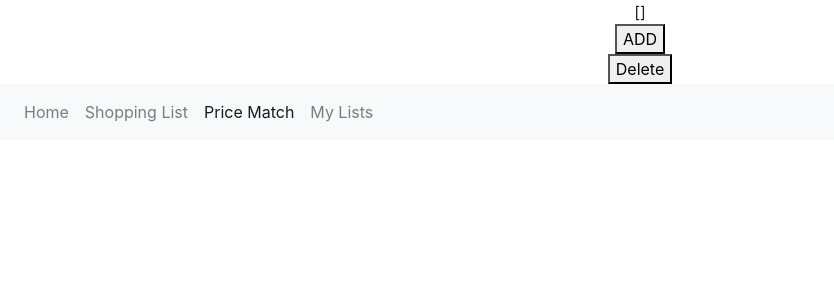
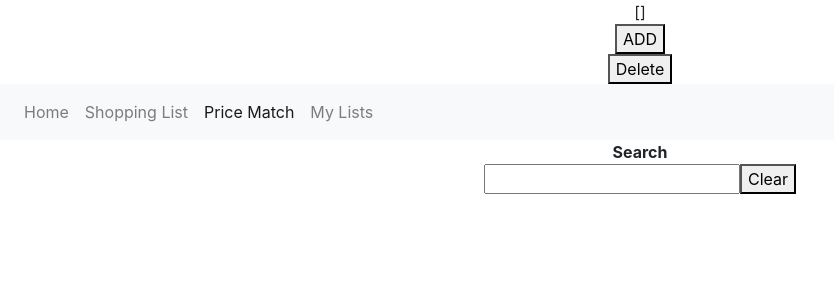
Before and after one commit to GroSavvy/GroSavvy, a React (Create React App) app: page /pricematch in a window 1280 px wide. Shown: the top 300 px of the page, without its empty margins (0-834 px from the left). Built offline with nearby package versions, Linux system fonts and the light colour scheme.

Commit message:
price match halfway

```diff
--- a/src/App.js
+++ b/src/App.js
@@ -9,7 +9,6 @@ import MyLists from "./pages/MyLists";
 import { useData } from "./data/dataProvider";
 
 function App() {
-
   const { myLists, addNewList, clearMyLists } = useData();
   const submit = (e) => {
     e.preventDefault();
@@ -34,7 +33,7 @@ function App() {
       <Routes>
         <Route path="/" element={<Home />} />
         <Route path="home" element={<Home />} />
-        <Route path="pricematch" element={<PriceMatch />} />
+        <Route path="pricematch" element={<PriceMatch />}/>
         <Route path="shoppinglist" element={<ShoppingList />} />
         <Route path="mylists" element={<MyLists />} />
       </Routes>
--- a/src/components/SearchBar.js
+++ b/src/components/SearchBar.js
@@ -1,39 +1,51 @@
-// import React, { useState } from "react";
-// import { useData } from "../data/dataProvider";
+import React, { useState } from "react";
+import { useData } from "../data/dataProvider";
 
-// export default function SearchBar() {
-//   const { data } = useData();
-//   const [input, setInput] = useState("");
+export default function SearchBar({ onSearch = (f) => f }) {
+  const { items } = useData();
+  const [input, setInput] = useState("");
 
-//   const sellingItems = categories
-//     .map((name) => data[name])
-//     .flat()
-//     .map((item) => item.name.toLowerCase());
+  const [filterDisplay, setFilterDisplay] = useState([]);
 
-//   const [filterDisplay, setFilterDisplay] = useState([]);
-//   const onChangeInput = (e) => {
-//     if (e !== "") {
-//       let newList = [];
-//       setInput(e);
-//       newList = sellingItems.filter((name) =>
-//         name.includes(input.toLowerCase())
-//       );
-//       setFilterDisplay(newList);
-//     } else {
-//       setFilterDisplay([]);
-//     }
-//   };
-//   return (
-//     <div>
-//       <strong>Search </strong>
-//       Item Name <input onChange={(e) => onChangeInput(e.target.value)} />
-//       {filterDisplay.map((key, i) => {
-//         return (
-//           <div key={i}>
-//             <li>{key}</li>
-//           </div>
-//         );
-//       })}
-//     </div>
-//   );
-// }
+  const onClickItem = (e, key) => {
+    setInput(e.target.innerText);
+    onSearch(key);
+    setFilterDisplay([]);
+  };
+
+  const onClearInput = (e) => {
+    e.preventDefault();
+    setInput("");
+    setFilterDisplay([]);
+    onSearch();
+  };
+
+  const onChangeInput = (e) => {
+    if (e !== "") {
+      let newList = [];
+      setInput(e);
+      newList = items.filter((item) =>
+        item.keyWords.includes(input.toLowerCase())
+      );
+      setFilterDisplay(newList);
+    } else {
+      setFilterDisplay([]);
+    }
+  };
+  return (
+    <div>
+      <strong>Search </strong>
+      <form onSubmit={onClearInput}>
+        <input value={input} onChange={(e) => onChangeInput(e.target.value)} />
+        <button type="submit">Clear</button>
+      </form>
+      {filterDisplay.map((key, i) => {
+        return (
+          <div key={i}>
+            <strong onClick={(e) => onClickItem(e, key)}>{key.name}</strong>
+          </div>
+        );
+      })}
+    </div>
+  );
+}
--- a/src/data/dataProvider.js
+++ b/src/data/dataProvider.js
@@ -25,8 +25,8 @@ export function DataProvider({ children }) {
     saveJSON("myLists", [...myLists, list]);
   };
   const clearMyLists = () => {
-    setMyLists([])
-    clearLocalStorage("myLists")
+    setMyLists([]);
+    clearLocalStorage("myLists");
   };
 
   return (
@@ -38,7 +38,7 @@ export function DataProvider({ children }) {
         getStoresByName,
         myLists,
         addNewList,
-        clearMyLists
+        clearMyLists,
       }}
     >
       {children}
--- a/src/pages/PriceMatch.js
+++ b/src/pages/PriceMatch.js
@@ -1,5 +1,63 @@
 import React from "react";
+import SearchBar from "../components/SearchBar";
+import { useState, useMemo } from "react";
+import { useData } from "../data/dataProvider";
 
 export default function PriceMatch() {
-  return <div></div>;
+  const { stores } = useData();
+  const [item, setitem] = useState(null);
+  const onSearch = (item) => {
+    if (item) return setitem(item);
+    setitem(null);
+  };
+
+  const stocks = useMemo(
+    () =>
+      item &&
+      item.stockInfo.map((info) => {
+        const storeId = Object.keys(info)[0];
+        const price = Object.values(info)[0];
+        const store = stores.filter(
+          (store) => store.id.toString() === storeId
+        )[0];
+        return { ...store, price };
+      }),
+    [item,stores]
+  );
+
+  if (!item)
+    return (
+      <div>
+        <SearchBar onSearch={onSearch} />
+      </div>
+    );
+  return (
+    <div>
+      <SearchBar onSearch={onSearch} />
+      <table>
+        <thead>
+          <tr>
+            <th>Price</th>
+            <th>Store</th>
+            <th>DistanceToMac</th>
+            <th></th>
+          </tr>
+        </thead>
+        <tbody>
+          {stocks.map((stock, i) => {
+            return (
+              <tr key={i}>
+                <th>${stock["price"]}</th>
+                <th>{stock["brand"]}</th>
+                <th>{stock["distanceToMac"]}</th>
+                <th>
+                  <button>View</button>
+                </th>
+              </tr>
+            );
+          })}
+        </tbody>
+      </table>
+    </div>
+  );
 }
```
